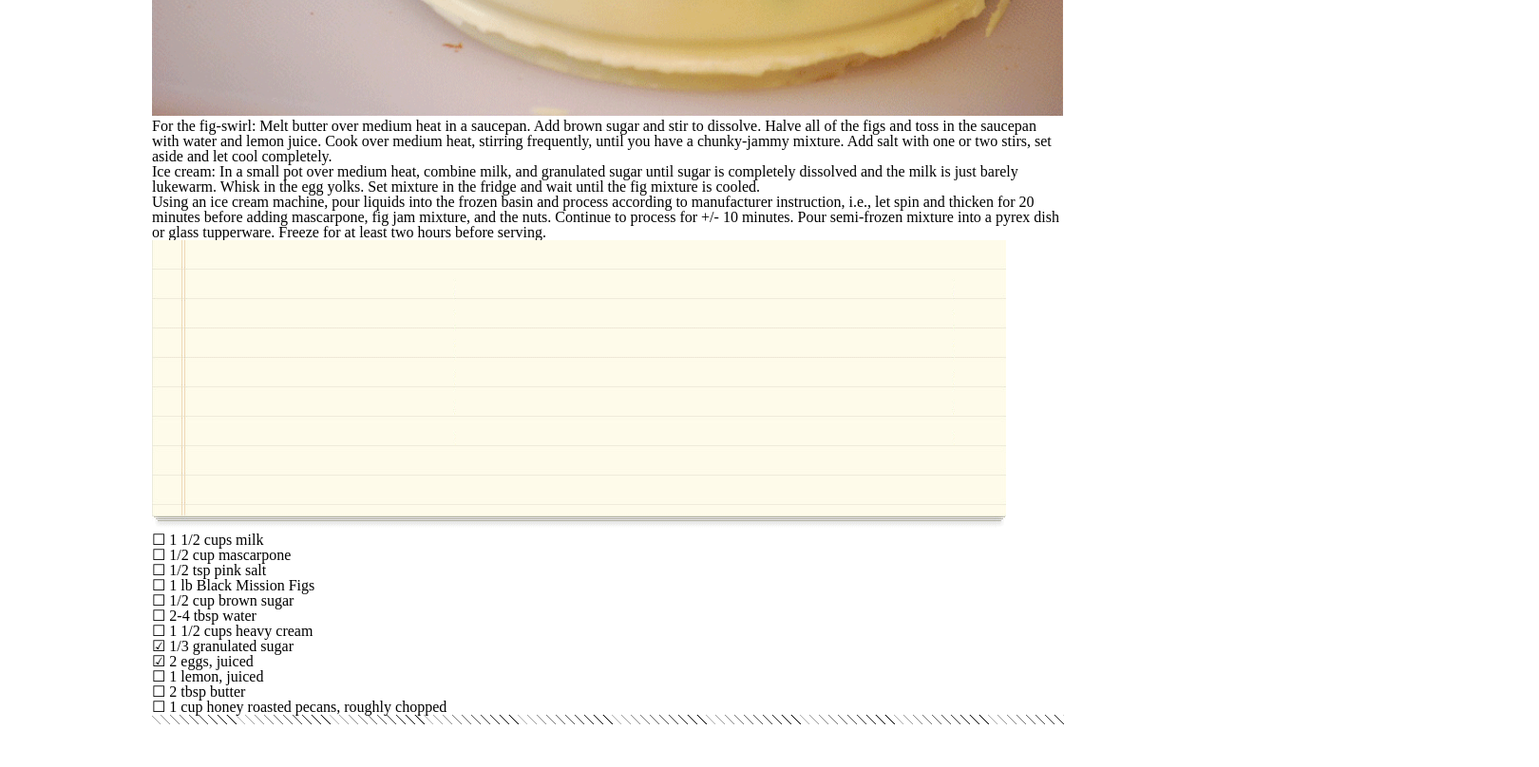
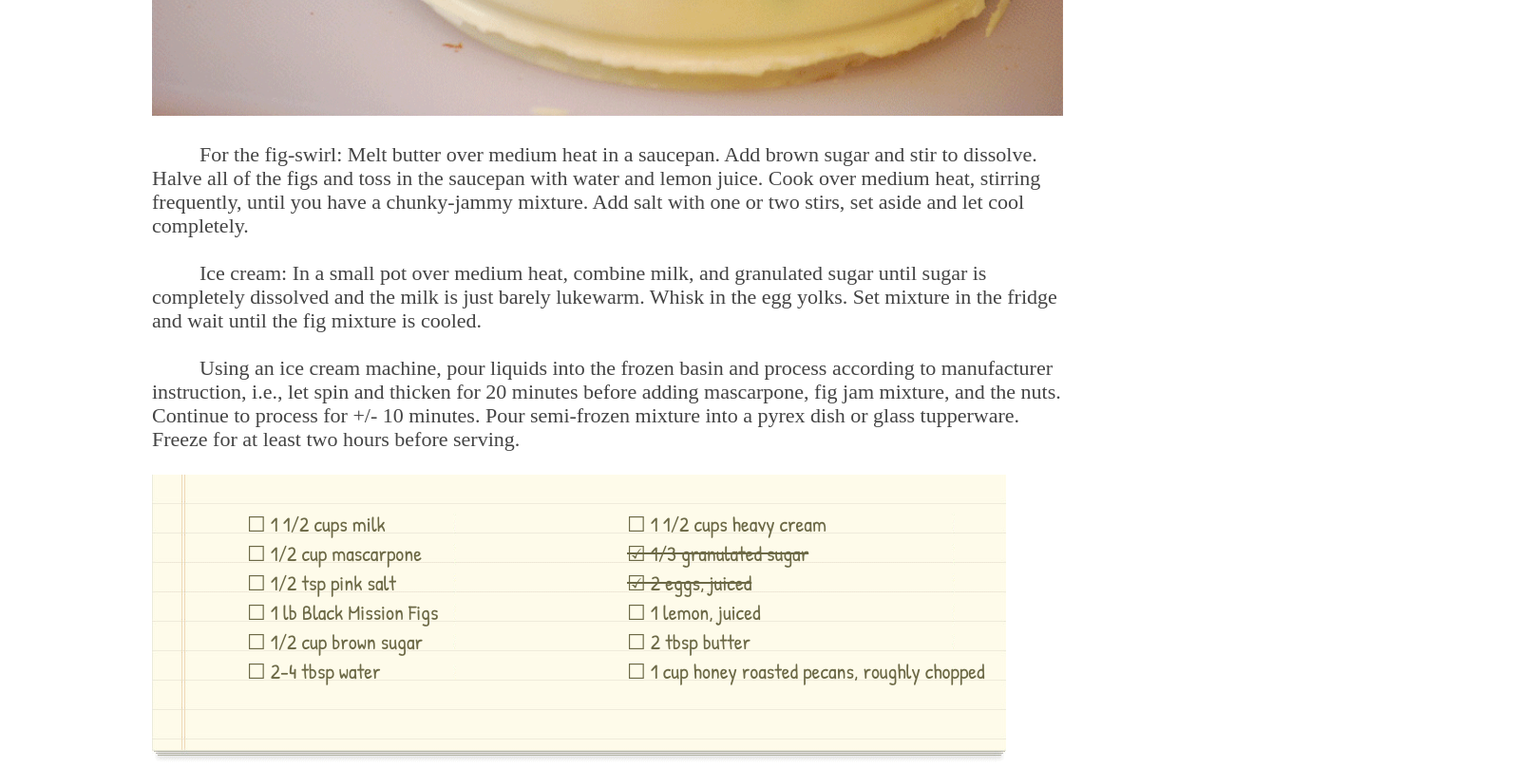
Before and after one commit to Jordanwvn/chocolate-pizza, a plain HTML site: page index.html in a window 1280 px wide. Shown: the part 800-1608 px from the top of the page at 95% size, 1620 px wide, since content can reach past the window. Drawn offline with nearby package versions, Linux system fonts and the light colour scheme; a web font is replaced by a local one.

Commit message:
fixed the last bug

```diff
--- a/index.html
+++ b/index.html
@@ -6,8 +6,8 @@
     <link href="https://fonts.googleapis.com/css?family=Yellowtail" rel="stylesheet">
     <link href="https://fonts.googleapis.com/css?family=Chathura" rel="stylesheet">
     <link href="https://fonts.googleapis.com/css?family=Khand:600|Oswald:600" rel="stylesheet">
-    <link rel="stylesheet" href="reset.css">
-    <link rel="stylesheet" href="style.css">
+    <link rel="stylesheet" href="./reset.css">
+    <link rel="stylesheet" href="./style.css">
   </head>
   <body>
     <header>
--- a/style.css
+++ b/style.css
@@ -83,6 +83,7 @@ section.title p {
 
 section.hero img {
   width: 100%;
+}
 
 .recipe p {
   font-size: 22px;
```
